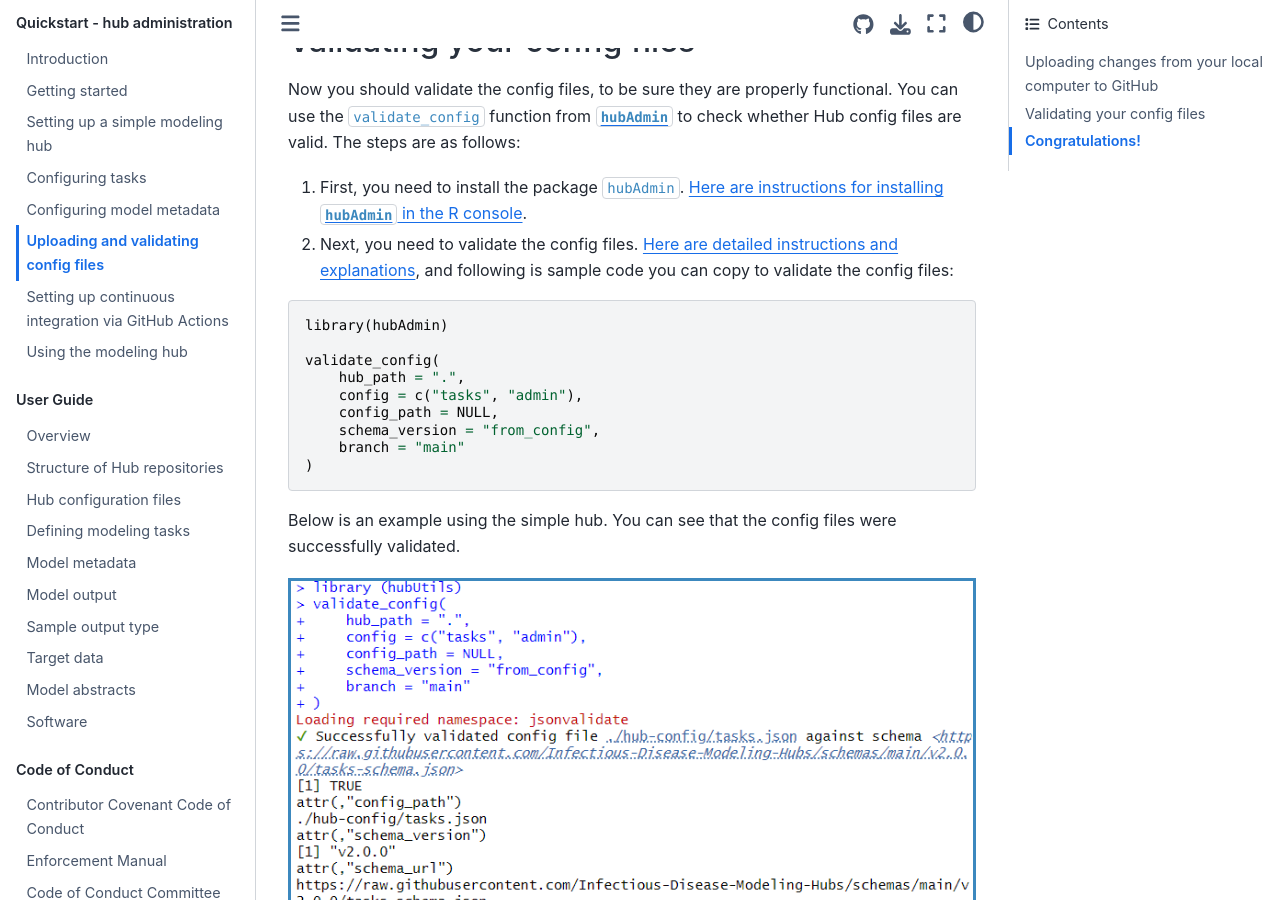
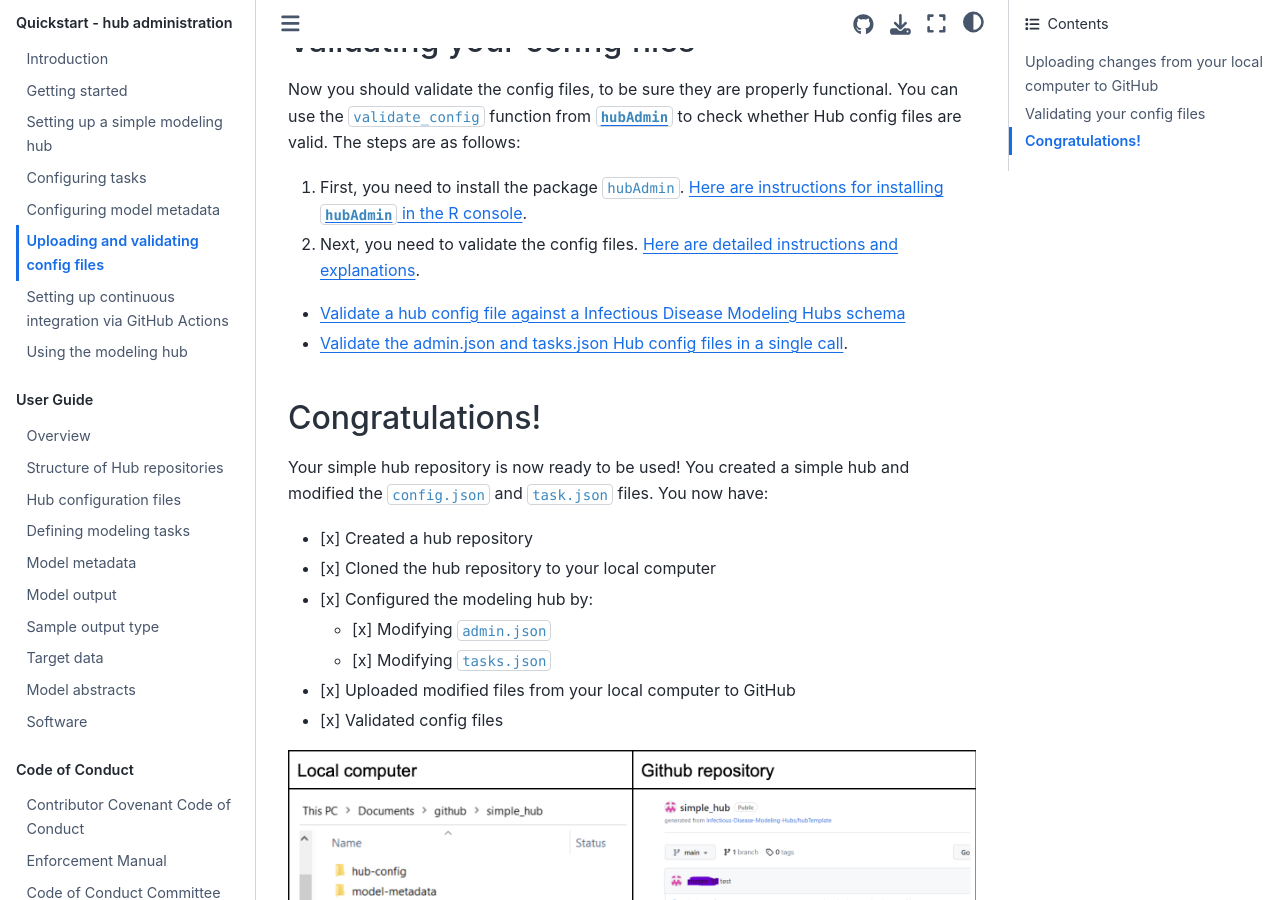
Before and after one commit to hubverse-org/hubDocs, a Sphinx documentation site: the page built from docs/source/quickstart-hub-admin/uploading-validating.md, in a window 1280 px wide and 900 px high, scrolled down 803 px. Built offline with Sphinx 7.4.7 and the Sphinx Book theme 1.1.4, drawn with Linux system fonts in a browser that asks for light colours.

Commit message:
Update uploading-validating.md
address issue #72

````diff
--- a/docs/source/quickstart-hub-admin/uploading-validating.md
+++ b/docs/source/quickstart-hub-admin/uploading-validating.md
@@ -18,25 +18,10 @@ Once you have uploaded those two files onto your GitHub repository, you will not
 Now you should validate the config files, to be sure they are properly functional. You can use the `validate_config` function from [`hubAdmin`](https://infectious-disease-modeling-hubs.github.io/hubAdmin/index.html) to check whether Hub config files are valid. The steps are as follows:
 
 1. First, you need to install the package `hubAdmin`. [Here are instructions for installing `hubAdmin` in the R console](https://github.com/Infectious-Disease-Modeling-Hubs/hubAdmin#installation).
-2. Next, you need to validate the config files. [Here are detailed instructions and explanations](https://infectious-disease-modeling-hubs.github.io/hubAdmin/articles/hub-setup.html#validate-config-files), and following is sample code you can copy to validate the config files:
-```
-library(hubAdmin)
+2. Next, you need to validate the config files. [Here are detailed instructions and explanations](https://infectious-disease-modeling-hubs.github.io/hubAdmin/articles/hub-setup.html#validate-config-files).
+- [Validate a hub config file against a Infectious Disease Modeling Hubs schema](https://infectious-disease-modeling-hubs.github.io/hubAdmin/reference/validate_config.html)
+- [Validate the admin.json and tasks.json Hub config files in a single call](https://infectious-disease-modeling-hubs.github.io/hubAdmin/reference/validate_hub_config.html).
 
-validate_config(
-    hub_path = ".",
-    config = c("tasks", "admin"),
-    config_path = NULL,
-    schema_version = "from_config",
-    branch = "main"
-)
-```
-
-Below is an example using the simple hub. You can see that the config files were successfully validated.
-
-```{image} ../images/validate_simple-hub-config.png
-:alt: Screenshot of code showing validation of config files
-:class: bordered
-```
 
 ## Congratulations!
 
````
